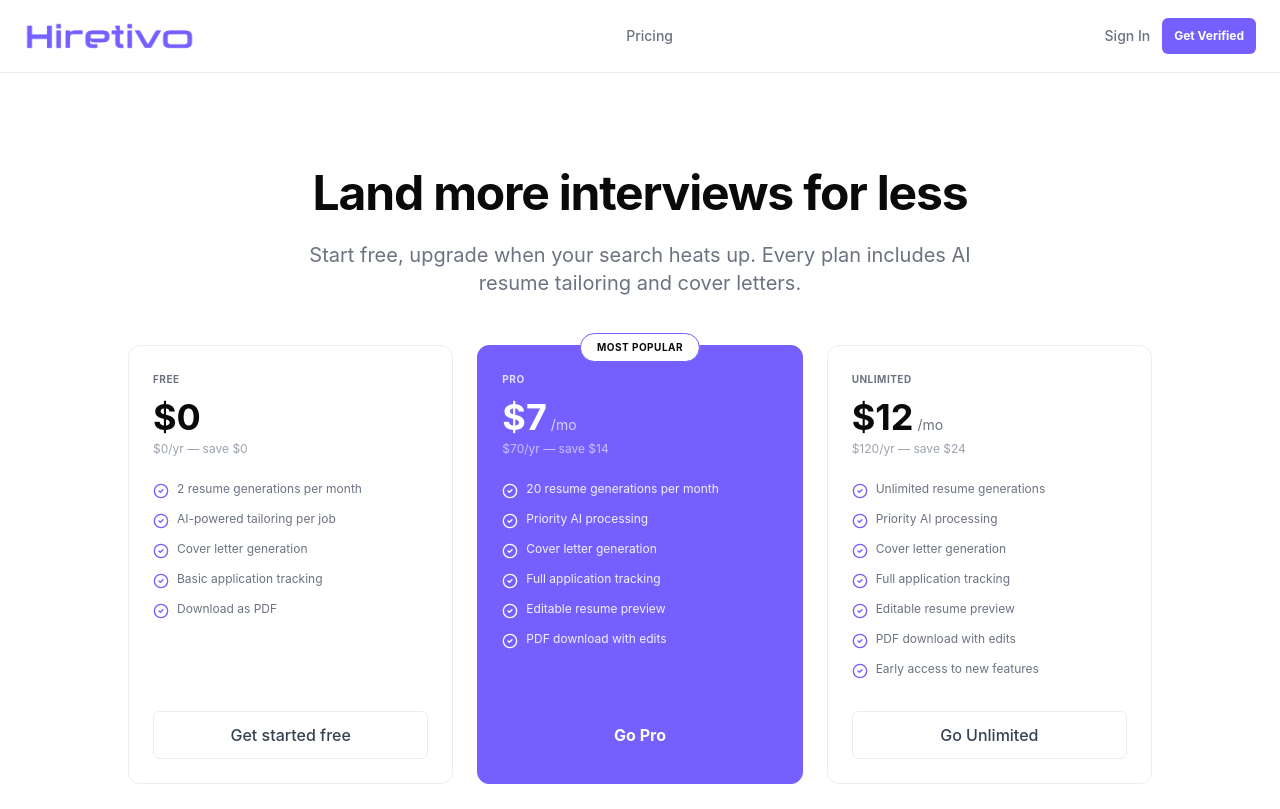
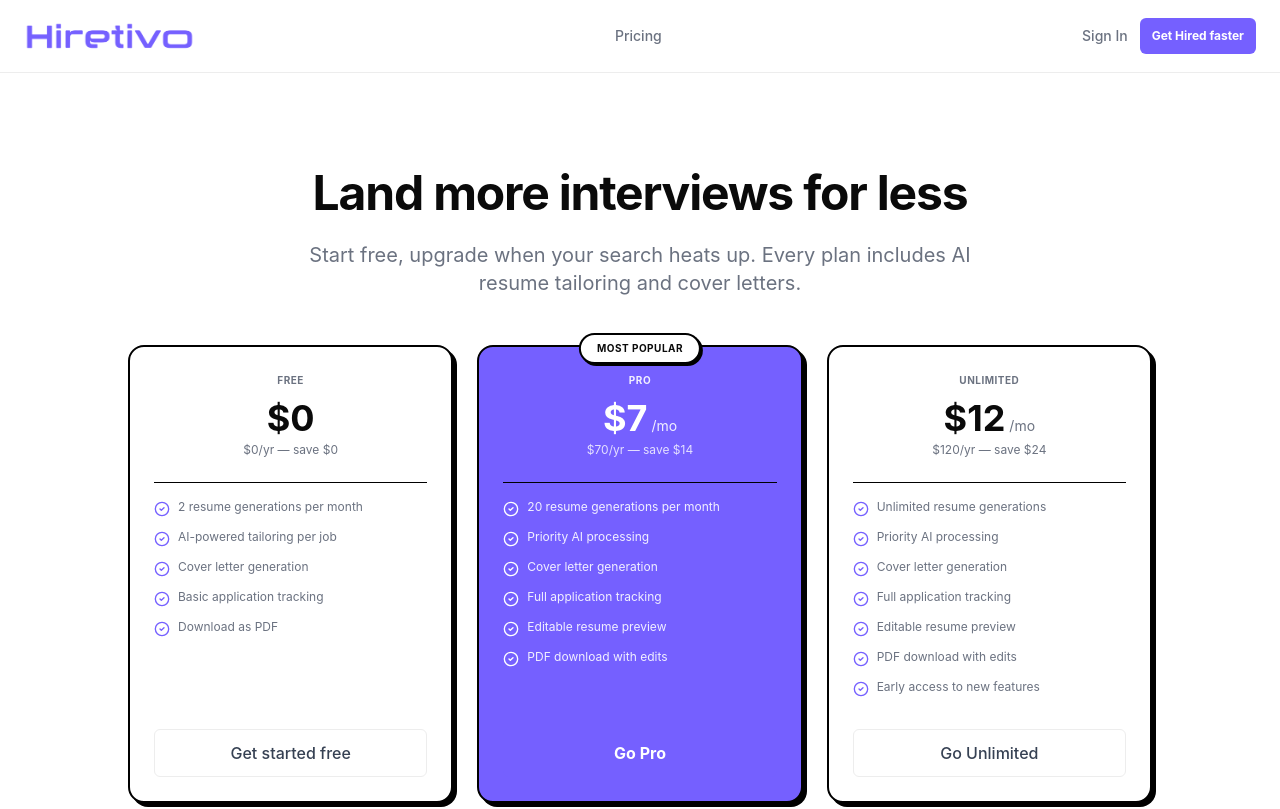
Before and after one commit to ignitinsharma/hiretivo, a Next.js app: page /pricing in a window 1280 px wide. Shown: the top 809 px of the page. Built offline with nearby package versions, Linux system fonts and the light colour scheme; no server answers.

Commit message:
feat: neo-brutalism pricing cards with brand colors

```diff
--- a/src/app/(public)/pricing/pricing-client.tsx
+++ b/src/app/(public)/pricing/pricing-client.tsx
@@ -28,12 +28,12 @@ const FEATURE_ROWS: FeatureRow[] = [
   { feature: "Monthly generations", free: "2", pro: "20", unlimited: "Unlimited" },
   { feature: "AI resume tailoring", free: true, pro: true, unlimited: true },
   { feature: "Cover letter generation", free: true, pro: true, unlimited: true },
-  { feature: "Editable resume preview", free: null, pro: true, unlimited: true },
+  { feature: "Editable resume preview", free: true, pro: true, unlimited: true },
   { feature: "PDF download", free: true, pro: true, unlimited: true },
-  { feature: "PDF with edits", free: null, pro: true, unlimited: true },
+  { feature: "PDF with edits", free: true, pro: true, unlimited: true },
   { feature: "Application tracking", free: "Basic", pro: "Full", unlimited: "Full" },
-  { feature: "Priority AI processing", free: null, pro: true, unlimited: true },
-  { feature: "Early access", free: null, pro: null, unlimited: true },
+  { feature: "Priority AI processing", free: true, pro: true, unlimited: true },
+  { feature: "Early access", free: null, pro: true, unlimited: true },
 ];
 
 const FAQ_ITEMS = [
@@ -72,40 +72,40 @@ function PricingCard({ tier }: { tier: PlanTierConfig }) {
   return (
     <div
       className={cn(
-        "flex flex-col rounded-xl border p-6 text-left h-full",
+        "flex flex-col rounded-2xl border-2 border-black p-6 text-left h-full shadow-[4px_4px_0px_0px_#000]",
         isHighlighted
-          ? "border-brand-primary bg-brand-primary text-white"
-          : "border-brand-border bg-white",
+          ? "bg-brand-primary text-white"
+          : "bg-white",
       )}
     >
       {isHighlighted && (
-        <div className="absolute -top-3 left-1/2 -translate-x-1/2 rounded-full border border-brand-primary bg-white px-4 py-1 text-[10px] font-bold uppercase tracking-wider text-brand-foreground">
+        <div className="absolute -top-3 left-1/2 -translate-x-1/2 rounded-full border-2 border-black bg-white px-4 py-1 text-[10px] font-bold uppercase tracking-wider text-brand-foreground shadow-[2px_2px_0px_0px_#000]">
           Most Popular
         </div>
       )}
 
-      <div className={cn("mb-6", isHighlighted && "relative")}>
-        <h3 className={cn("mb-2 text-[10px] font-bold uppercase tracking-wider", isHighlighted ? "text-white/80" : "text-brand-foreground-muted")}>
+      <div className={cn("mb-6 text-center", isHighlighted && "relative")}>
+        <h3 className={cn("mb-2 text-[10px] font-bold uppercase tracking-wider", isHighlighted ? "text-white/90" : "text-brand-foreground-muted")}>
           {tier.name}
         </h3>
 
-        <div className="flex items-baseline gap-1">
+        <div className="flex items-baseline justify-center gap-1">
           <span className={cn("text-4xl font-bold", isHighlighted ? "text-white" : "text-brand-foreground")}>
             {displayedPrice === null ? "" : `$${displayedPrice}`}
           </span>
           {tier.id !== "free" && (
-            <span className={cn("text-sm", isHighlighted ? "text-white/70" : "text-brand-foreground-muted")}>/mo</span>
+            <span className={cn("text-sm", isHighlighted ? "text-white/90" : "text-brand-foreground-muted")}>/mo</span>
           )}
         </div>
 
         {tier.annualTotal !== null && (
-          <p className={cn("mt-1 text-xs", isHighlighted ? "text-white/60" : "text-brand-foreground-secondary")}>
+          <p className={cn("mt-1 text-xs", isHighlighted ? "text-white/80" : "text-brand-foreground-muted")}>
             ${tier.annualTotal}/yr — save ${tier.annualSavings}
           </p>
         )}
       </div>
 
-      <ul className="mb-8 grow space-y-3">
+      <ul className="mb-8 grow space-y-3 border-t border-black pt-4">
         {tier.features.map((feature) => (
           <li key={feature} className="flex items-start gap-2">
             <CircleCheck
--- a/src/components/layout/Header.tsx
+++ b/src/components/layout/Header.tsx
@@ -21,7 +21,11 @@ export async function Header({ className, variant = "light" }: HeaderProps) {
       data-purpose="main-navigation"
     >
       <div className="mx-auto flex h-12 items-center justify-between max-w-7xl">
-        <Link href={session ? "/dashboard" : "/"} className="flex items-center" data-purpose="logo">
+        <Link
+          href={session ? "/dashboard" : "/"}
+          className="flex items-center"
+          data-purpose="logo"
+        >
           <Logo size="md" />
         </Link>
 
@@ -47,7 +51,7 @@ export async function Header({ className, variant = "light" }: HeaderProps) {
                 Sign In
               </Link>
               <Button asChild variant="primary" size="sm">
-                <Link href="/seeker/register">Get Verified</Link>
+                <Link href="/seeker/register">Get Hired faster</Link>
               </Button>
             </div>
           </>
--- a/src/modules/seeker/settings/components/PlanBillingSection.tsx
+++ b/src/modules/seeker/settings/components/PlanBillingSection.tsx
@@ -83,16 +83,16 @@ export function PlanBillingSection() {
               <div
                 key={tier.id}
                 className={cn(
-                  "relative flex flex-col rounded-xl border p-5",
+                  "relative flex flex-col rounded-2xl p-5",
                   tier.highlighted
-                    ? "border-brand-primary bg-brand-primary text-white"
+                    ? "border-2 border-black bg-brand-primary text-white shadow-[4px_4px_0px_0px_#000]"
                     : isCurrentPlan(tier.id)
-                      ? "border-brand-primary bg-brand-primary/5"
-                      : "border-brand-border bg-white",
+                      ? "border border-brand-primary bg-brand-primary/5"
+                      : "border-2 border-black bg-white shadow-[4px_4px_0px_0px_#000]",
                 )}
               >
                 {tier.highlighted && (
-                  <div className="absolute -top-3 left-1/2 -translate-x-1/2 rounded-full border border-brand-primary bg-white px-4 py-1 text-[10px] font-bold uppercase tracking-wider text-brand-foreground">
+                  <div className="absolute -top-3 left-1/2 -translate-x-1/2 rounded-full border-2 border-black bg-white px-4 py-1 text-[10px] font-bold uppercase tracking-wider text-brand-foreground shadow-[2px_2px_0px_0px_#000]">
                     Most Popular
                   </div>
                 )}
@@ -104,7 +104,7 @@ export function PlanBillingSection() {
                   {tier.name}
                 </h4>
 
-                <div className="mt-3 mb-4">
+                <div className="mt-3 mb-4 text-center">
                   {tier.monthlyPrice === null ? (
                     <span className={cn("text-3xl font-bold", tier.highlighted ? "text-white" : "text-brand-foreground")}>
                       Free
@@ -114,19 +114,19 @@ export function PlanBillingSection() {
                       <span className={cn("text-3xl font-bold", tier.highlighted ? "text-white" : "text-brand-foreground")}>
                         ${tier.monthlyPrice}
                       </span>
-                      <span className={cn("text-sm", tier.highlighted ? "text-white/80" : "text-brand-foreground-muted")}>
+                      <span className={cn("text-sm", tier.highlighted ? "text-white/90" : "text-brand-foreground-muted")}>
                         /mo
                       </span>
                     </>
                   )}
                   {tier.annualSavings && tier.annualSavings > 0 && (
-                    <p className={cn("text-xs mt-1", tier.highlighted ? "text-white/80" : "text-brand-foreground-muted")}>
+                    <p className={cn("text-xs mt-1", tier.highlighted ? "text-white/90" : "text-brand-foreground-muted")}>
                       ${tier.annualTotal}/yr — save ${tier.annualSavings}
                     </p>
                   )}
                 </div>
 
-                <ul className="space-y-2 mb-6 flex-1">
+                <ul className="space-y-2 mb-6 flex-1 border-t border-black pt-4">
                   {tier.features.map((feature) => (
                     <li key={feature} className="flex items-start gap-2 text-sm">
                       <CircleCheck className={cn(
```
Also changed, not shown: src/app/(app)/dashboard/page.tsx (+39 -20 lines).
